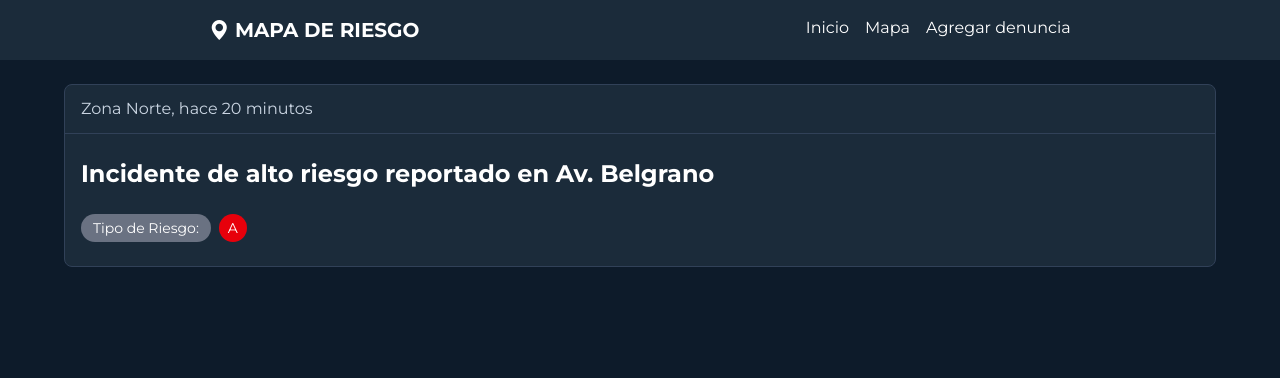
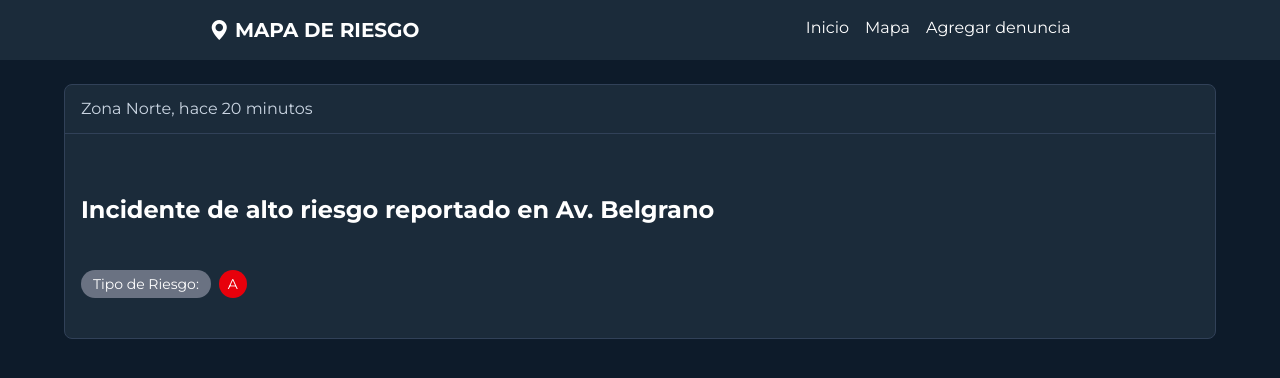
Before and after one commit to Matiassanchez18/Mapa-Riesgo-React, a React (Vite) app in the folder Mapa-Riesgo/: page / in a window 1280 px wide. Shown: the top 378 px of the page. Built offline with nearby package versions, Linux system fonts and the light colour scheme.

Commit message:
se termino de dar estilo al componente UltimoIncidente

```diff
--- a/Mapa-Riesgo/src/Components/UltimoIncidente.jsx
+++ b/Mapa-Riesgo/src/Components/UltimoIncidente.jsx
@@ -1,25 +1,29 @@
 function UltimoIncidente({ incidente }) {
-    const {zona,tiempo,titulo,nivelRiesgo} = incidente
+  const { zona, tiempo, titulo, nivelRiesgo } = incidente;
   return (
-    <div className="">
+    <div>
       <section className="overflow-hidden rounded-lg border border-slate-700 bg-[#1B2B3A]">
+        <a href="#">
           <header className="border-b border-slate-700 px-4 py-3 text-slate-300">
             <span className="">
               {zona}, {tiempo}
             </span>
-
           </header>
-
           {/*contenido*/}
-        <div className="px-4 py-6">
-          <h2 className="text-2xl font-bold text-white">{titulo}</h2>
+          <div className="px-4 py-10">
+            <h2 className="text-2xl font-bold text-white py-5">{titulo}</h2>
 
             {/*nivel de riesgo*/}
             <div className="mt-6 flex items-center gap-2">
-            <span className="rounded-full bg-gray-500 px-3 py-1 text-sm text-white">Tipo de Riesgo: </span>
-            <span className="flex h-7 w-7 items-center justify-center rounded-full bg-red-600 text-sm text-white">{nivelRiesgo}</span>
+              <span className="rounded-full bg-gray-500 px-3 py-1 text-sm text-white">
+                Tipo de Riesgo:{" "}
+              </span>
+              <span className="flex h-7 w-7 items-center justify-center rounded-full bg-red-600 text-sm text-white">
+                {nivelRiesgo}
+              </span>
             </div>
           </div>
+        </a>
       </section>
     </div>
   );
```
Lines whose indentation alone changed are shown as unchanged.
